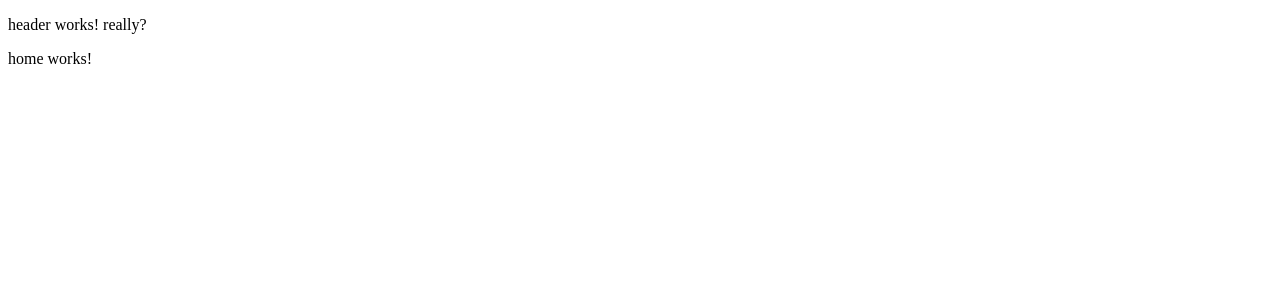
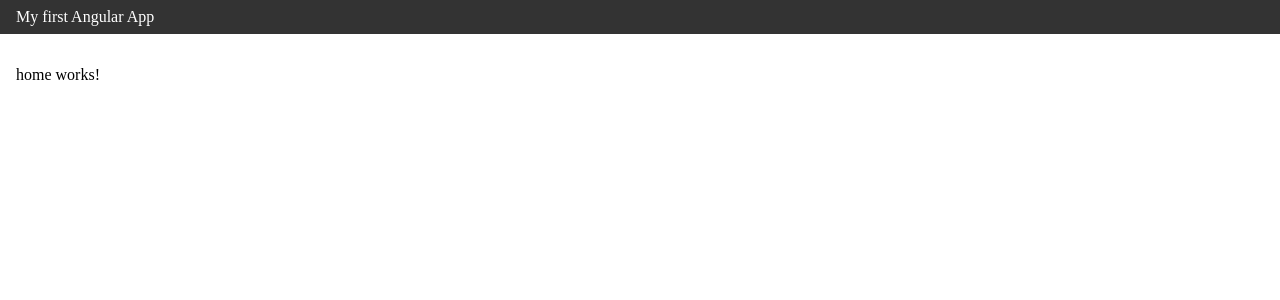
Before and after one commit to carolinnemelo/first-ng-app, an Angular app: page / in a window 1280 px wide. Shown: the top 300 px of the page. Built offline with nearby package versions, Linux system fonts and the light colour scheme.

Commit message:
refactor: restructure app component layout and enhance header component

```diff
--- a/src/app/app.component.ts
+++ b/src/app/app.component.ts
@@ -8,10 +8,17 @@ import { HeaderComponent } from './components/header/header.component';
   imports: [RouterOutlet, HomeComponent, HeaderComponent],
   template: `
     <app-header />
-    <app-home />
-
+    <main>
+      <app-home />
+    </main>
   `,
-  styles: [],
+  styles: [
+    `
+      main {
+        padding: 1rem;
+      }
+    `,
+  ],
 })
 export class AppComponent {
   title = 'first-ng-app';
--- a/src/app/components/header/header.component.html
+++ b/src/app/components/header/header.component.html
@@ -1 +1,5 @@
-<p>header works! really?</p>
+<header>
+  <nav>
+    {{ title()}}
+  </nav>
+</header>
--- a/src/app/components/header/header.component.scss
+++ b/src/app/components/header/header.component.scss
@@ -0,0 +1,9 @@
+header {
+display: flex;
+padding-inline: 1rem;
+padding-block: 0.5rem;
+background-color: #333;
+color: white;
+align-items: center;
+justify-content: space-between;
+}
--- a/src/app/components/header/header.component.ts
+++ b/src/app/components/header/header.component.ts
@@ -1,4 +1,4 @@
-import { Component } from '@angular/core';
+import { Component, signal } from '@angular/core';
 
 @Component({
   selector: 'app-header',
@@ -7,5 +7,5 @@ import { Component } from '@angular/core';
   styleUrl: './header.component.scss'
 })
 export class HeaderComponent {
-
+ title = signal('My first Angular App');
 }
--- a/src/styles.scss
+++ b/src/styles.scss
@@ -1 +1,6 @@
 /* You can add global styles to this file, and also import other style files */
+html,
+body {
+  margin: 0;
+  padding: 0;
+}
```
